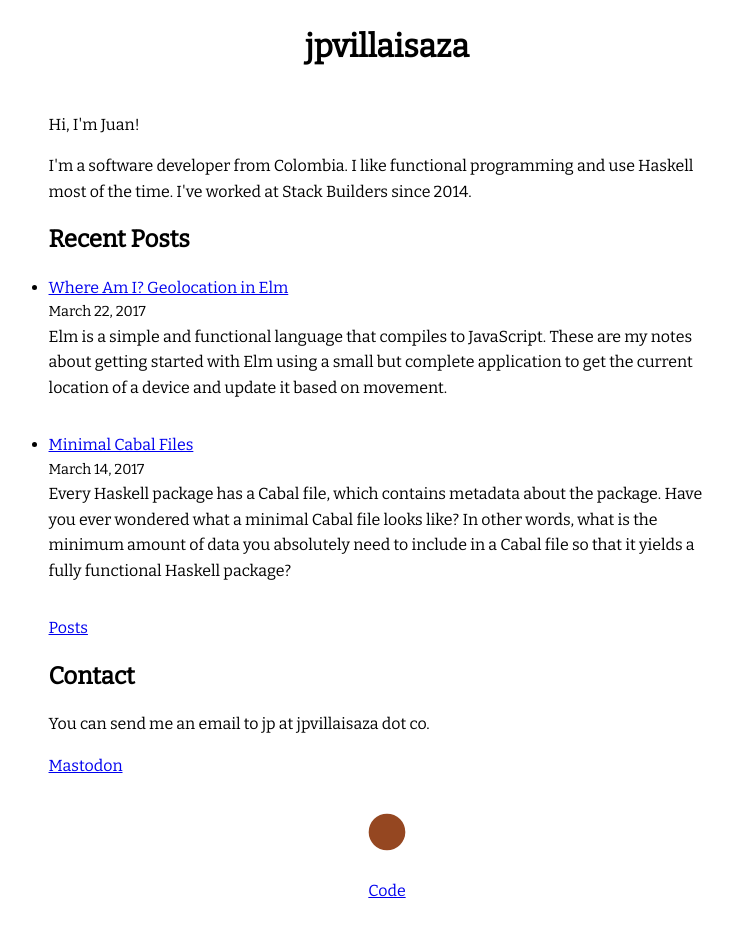
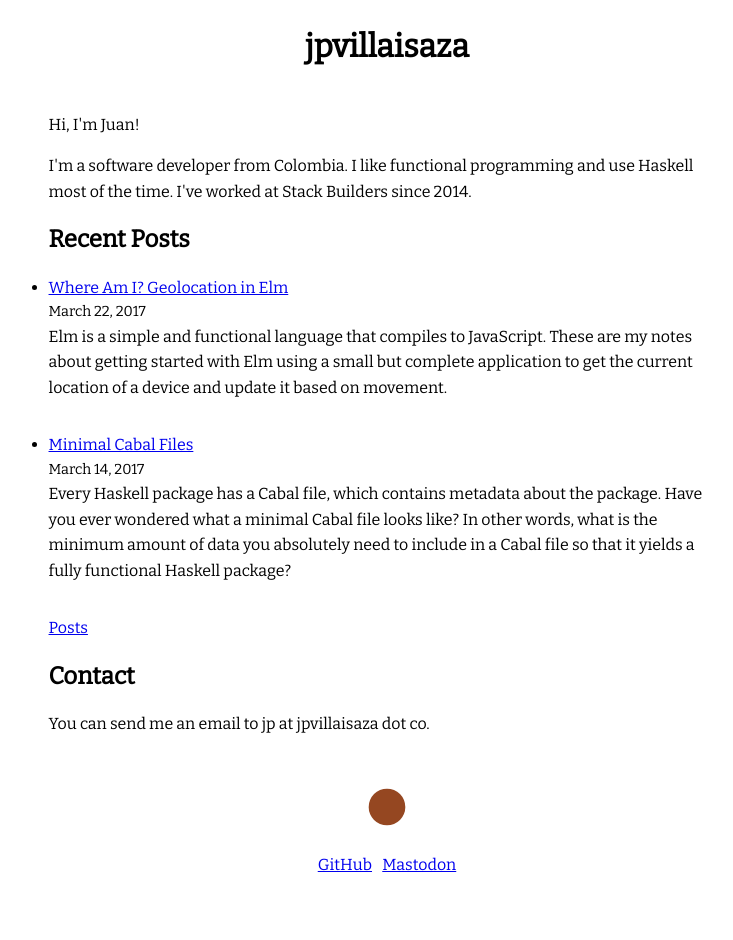
Before and after one commit to jpvillaisaza/jpvillaisaza.github.io, a Jekyll site: the page built from _pages/index.html, in a window 1280 px wide. Shown: the whole page, without its empty margins (253-986 px from the left). Built offline with Jekyll 4.4.1, drawn with Linux system fonts in a browser that asks for light colours; after the commit the page ends 915 px from its top, so only the background shows below that.

```diff
--- a/_layouts/default.html
+++ b/_layouts/default.html
@@ -37,8 +37,13 @@
       <div>
         <ul class="social-links-list">
           <li>
-            <a href="{{ site.github.repository_url }}">
-              Code
+            <a href="https://github.com/jpvillaisaza">
+              GitHub
+            </a>
+          </li>
+          <li>
+            <a href="https://mastodon.social/@jpvillaisaza" rel="me">
+              Mastodon
             </a>
           </li>
         </ul>
--- a/_pages/index.html
+++ b/_pages/index.html
@@ -23,5 +23,3 @@ permalink: /
     You can send me an email to jp at jpvillaisaza dot co.
   </p>
 </section>
-
-<a rel="me" href="https://mastodon.social/@jpvillaisaza">Mastodon</a>
```
